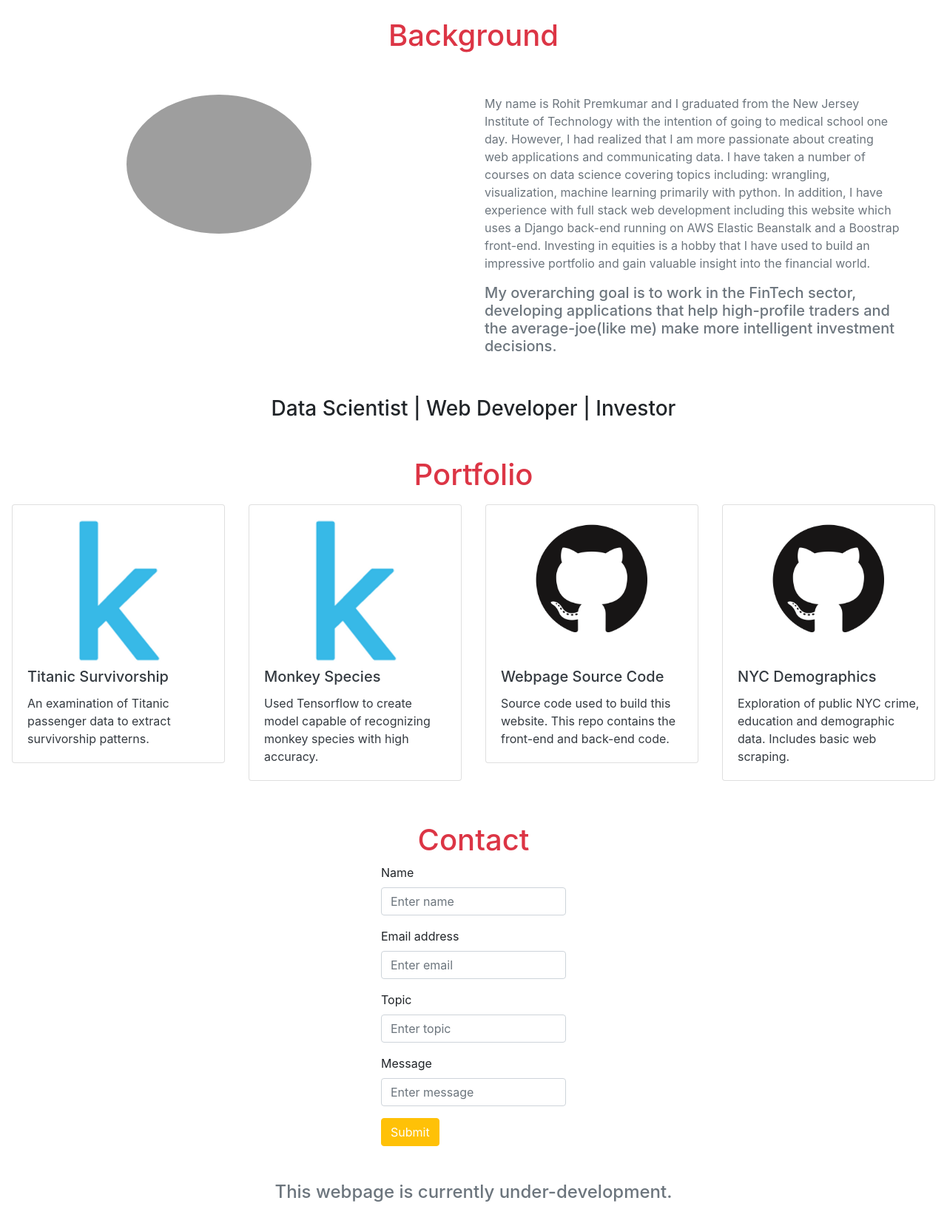
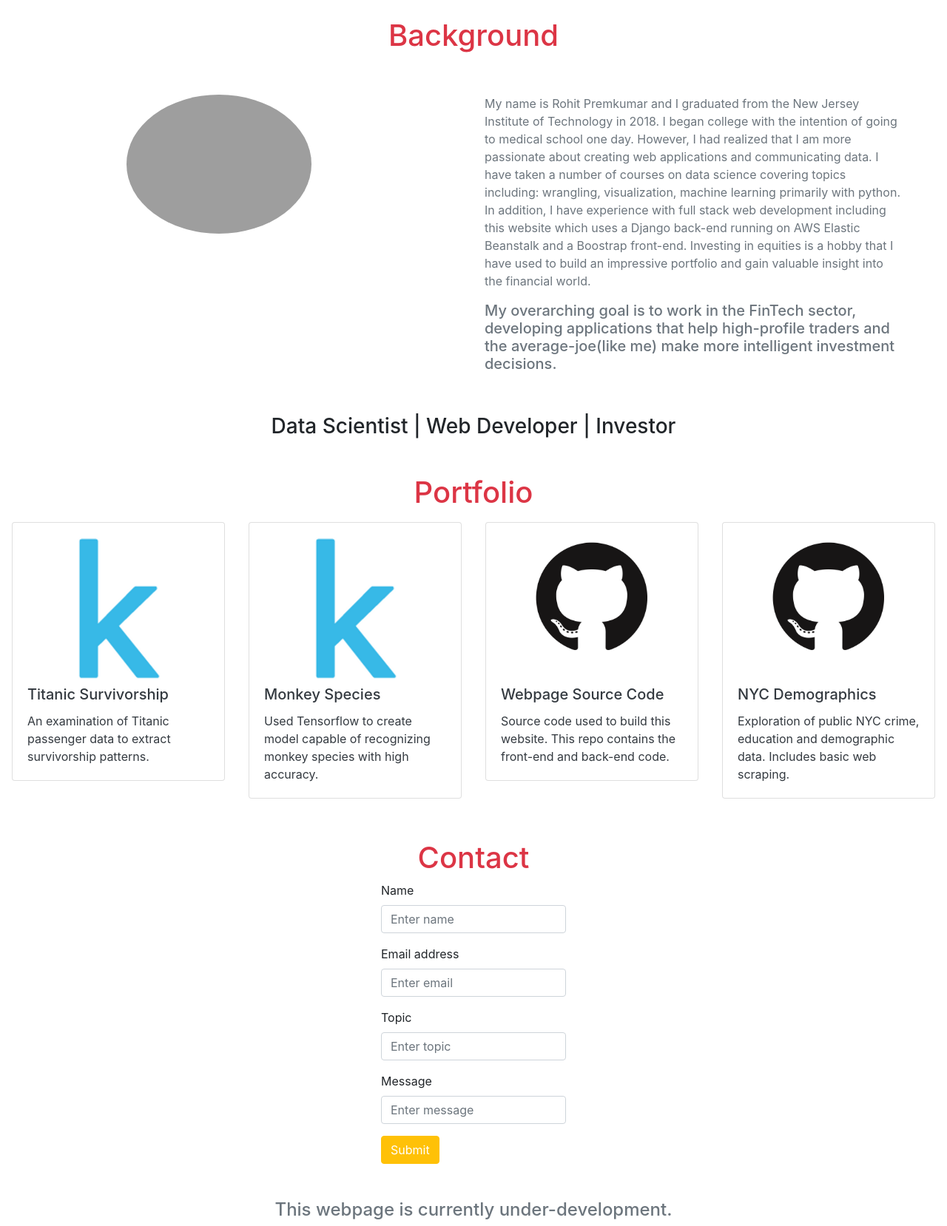
Before and after one commit to rohitpremkumar/eb-poll-ap-test, a Django app: page /first_app/ in a window 1280 px wide. Shown: the part 72-1730 px from the top of the page at 74% size. Before the commit the page ends 1697 px from the top, so only its background shows below. Run offline with Django 3.2, Linux system fonts and the light colour scheme; some libraries are stand-ins or nearby versions; grey boxes are pictures that could not be loaded.

Commit message:
made change to biography

```diff
--- a/first_app/templates/index.html
+++ b/first_app/templates/index.html
@@ -33,7 +33,7 @@
           </div>
           <div class="col-sm m-5 text-secondary">
             <p>
-              My name is Rohit Premkumar and I graduated from the New Jersey Institute of Technology with the intention of going to medical school one day. However, I had realized that I am more passionate about creating web applications and communicating data. I have taken a number of courses on data science covering topics including: wrangling, visualization, machine learning primarily with python. In addition, I have experience with full stack web development including this website which uses a Django back-end running on AWS Elastic Beanstalk and a Boostrap front-end. Investing in equities is a hobby that I have used to build an impressive portfolio and gain valuable insight into the financial world.
+              My name is Rohit Premkumar and I graduated from the New Jersey Institute of Technology in 2018. I began college with the intention of going to medical school one day. However, I had realized that I am more passionate about creating web applications and communicating data. I have taken a number of courses on data science covering topics including: wrangling, visualization, machine learning primarily with python. In addition, I have experience with full stack web development including this website which uses a Django back-end running on AWS Elastic Beanstalk and a Boostrap front-end. Investing in equities is a hobby that I have used to build an impressive portfolio and gain valuable insight into the financial world.
             </p>
             <h5>My overarching goal is to work in the FinTech sector, developing applications that help high-profile traders and the average-joe(like me) make more intelligent investment decisions.</h5>
               <a href="#" id="Portfolio"></a>
```
